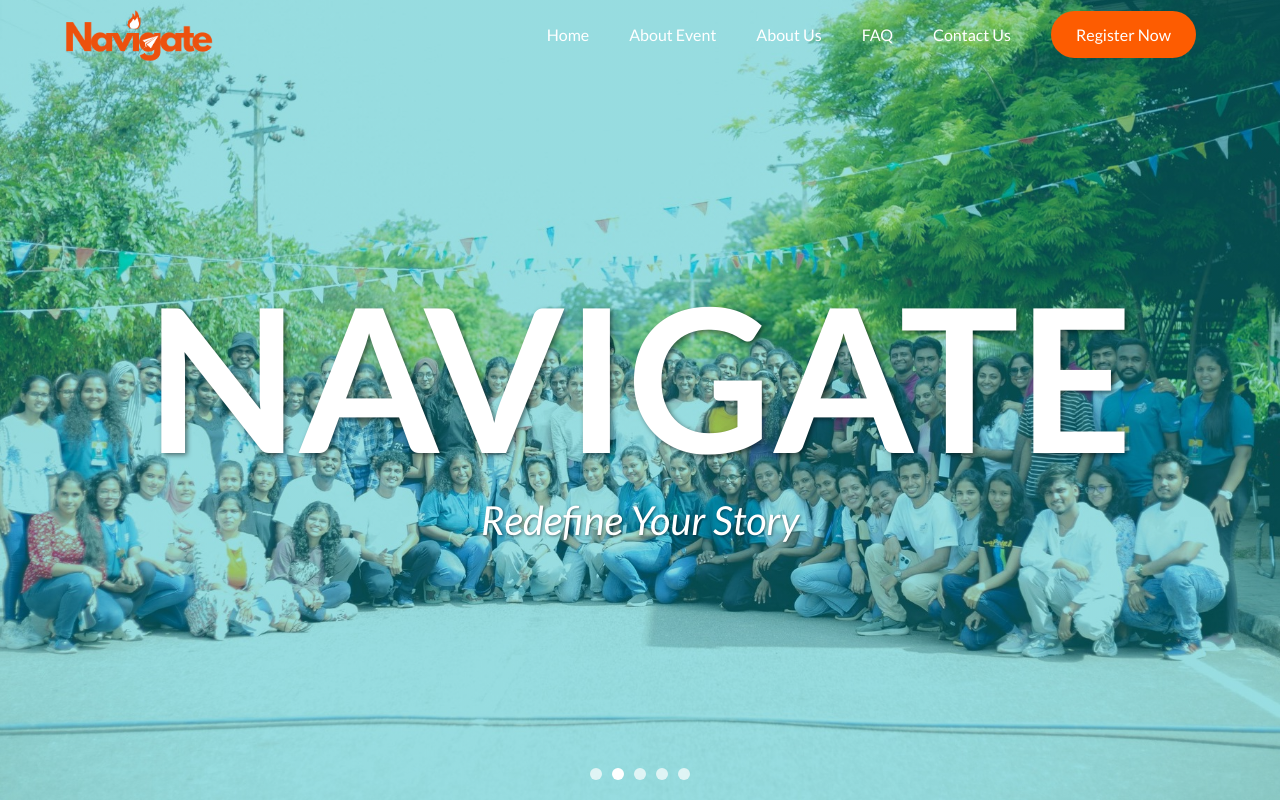
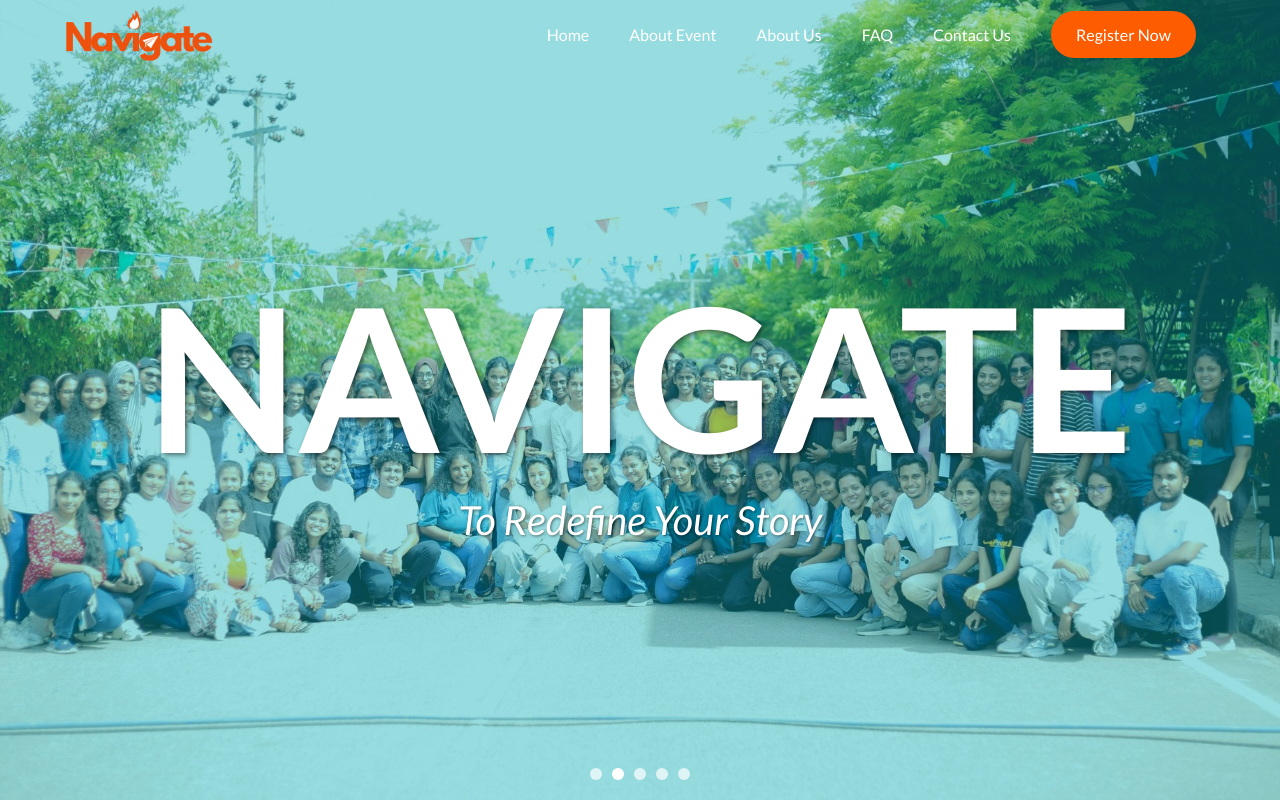
Before and after one commit to thushanths09/Navigate-2025, a React (Vite) app: page / in a window 1280 px wide. Shown: the top 800 px of the page. Built offline with nearby package versions, Linux system fonts and the light colour scheme.

Commit message:
Quote change

```diff
--- a/src/Components/dummy/dummy.jsx
+++ b/src/Components/dummy/dummy.jsx
@@ -45,7 +45,7 @@
       </div>
       <div className="dummy_head">
         <h1 className="main-title">NAVIGATE</h1>
-        <p className="quote">Redefine Your Story</p>
+        <p className="quote">To Redefine Your Story</p>
       </div>
     </div>
   );
```
